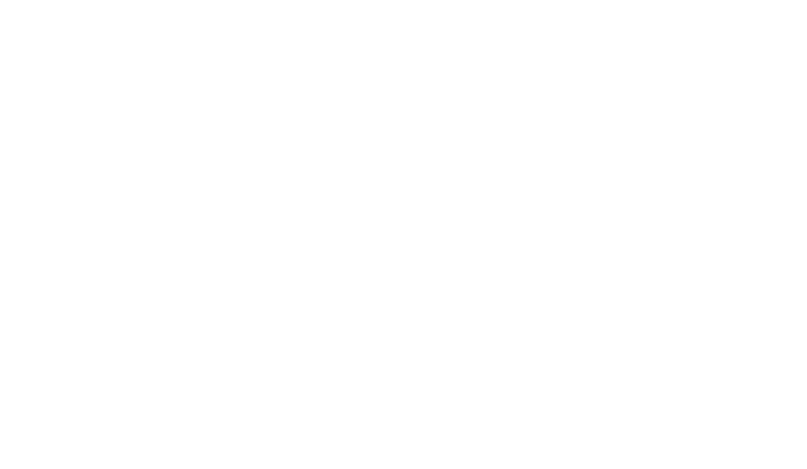
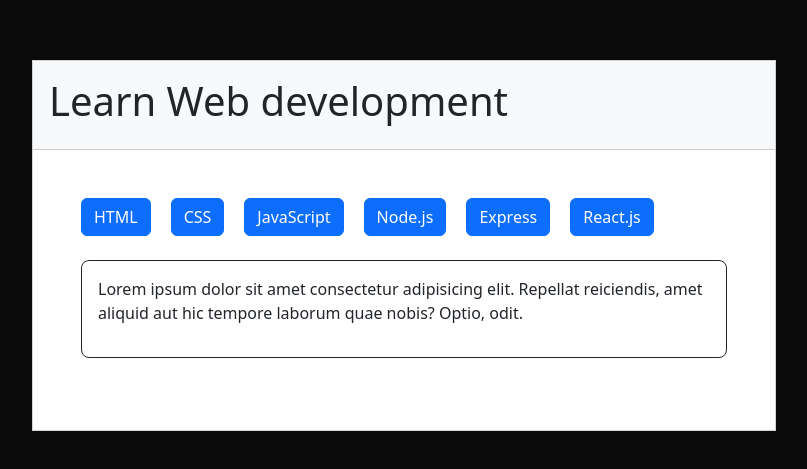
Before and after one commit to giuseppepetrazzuolo6/react-use-state, a React (Vite) app: page / in a window 1280 px wide. Shown: the part 155-624 px from the top of the page, without its empty margins (236-1043 px from the left). Built offline with nearby package versions, Linux system fonts and the light colour scheme.

Commit message:
create layout markup

```diff
--- a/src/App.jsx
+++ b/src/App.jsx
@@ -4,7 +4,25 @@
 
   return (
     <>
+      <div className="container d-flex justify-content-center align-items-center vh-100">
+        <div className="card rounded-0">
+          <div className="card-header bg-light">
+            <h1 className="py-2">Learn Web development</h1>
+          </div>
+          <div className="card-body p-5">
+            <button className="btn btn-primary">HTML</button>
+            <button className="btn btn-primary">CSS</button>
+            <button className="btn btn-primary">JavaScript</button>
+            <button className="btn btn-primary">Node.js</button>
+            <button className="btn btn-primary">Express</button>
+            <button className="btn btn-primary">React.js</button>
+            <div className="border border-1 border-dark rounded-3 p-3 my-4">
+              <p>Lorem ipsum dolor sit amet consectetur adipisicing elit. Repellat reiciendis, amet aliquid aut hic tempore laborum quae nobis? Optio, odit.</p>
+            </div>
+          </div>
+        </div>
 
+      </div>
     </>
   )
 }
--- a/src/index.css
+++ b/src/index.css
@@ -1 +1,14 @@
 @import url('bootstrap');
+
+body {
+  background-color: rgb(11, 11, 11);
+}
+
+.container {
+  width: 60%;
+  margin: auto;
+}
+
+.card-body>button {
+  margin-right: 20px;
+}
```
